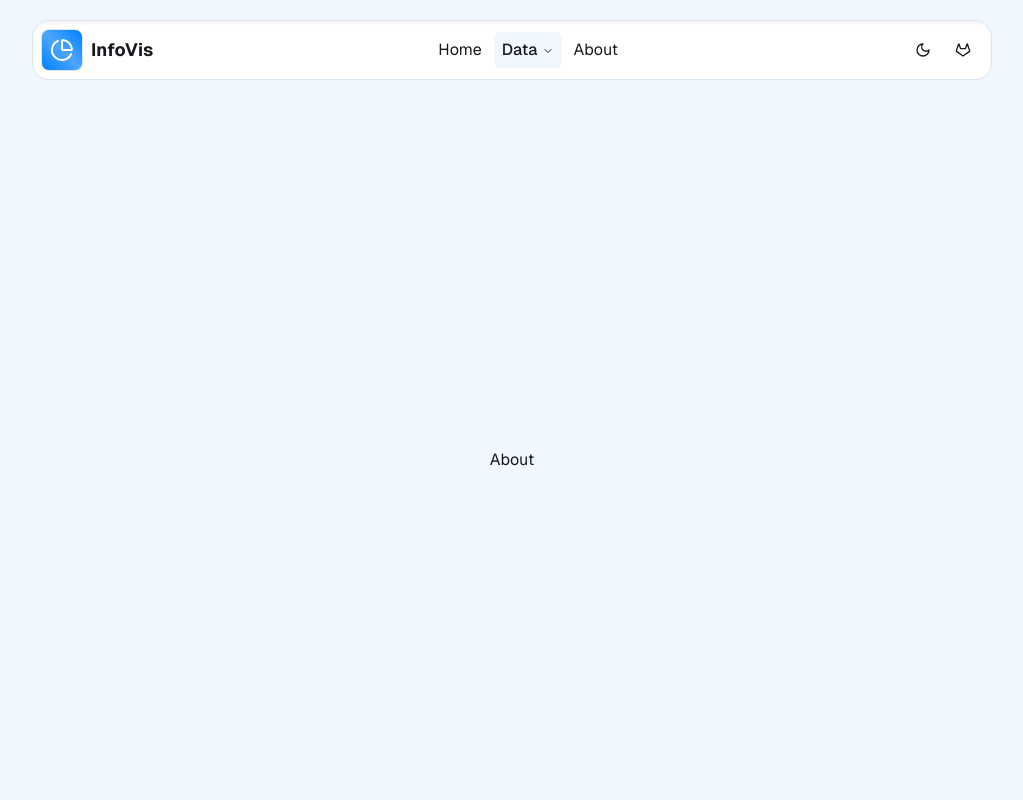
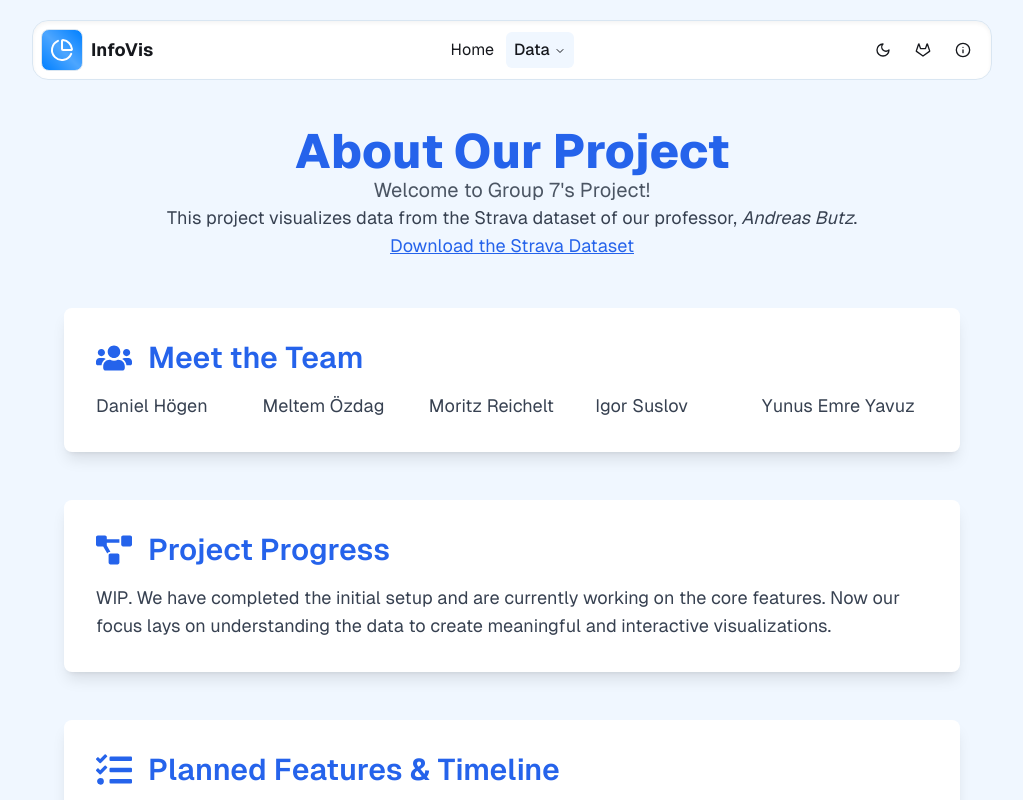
Before and after one commit to yunuseyvz/stravaviz, a Next.js app: page /about in a window 1280 px wide. Shown: the top 800 px of the page, without its empty margins (128-1151 px from the left). Built offline with nearby package versions, Linux system fonts and the light colour scheme.

Commit message:
build about page

```diff
--- a/package.json
+++ b/package.json
@@ -18,11 +18,13 @@
     "class-variance-authority": "^0.7.1",
     "clsx": "^2.1.1",
     "d3": "^7.9.0",
+    "framer-motion": "^11.13.3",
     "lucide-react": "^0.462.0",
     "next": "15.0.3",
     "next-themes": "^0.4.3",
     "react": "^18.3.0",
     "react-dom": "^18.3.0",
+    "react-icons": "^5.4.0",
     "tailwind-merge": "^2.5.5",
     "tailwindcss-animate": "^1.0.7"
   },
--- a/src/app/about/page.tsx
+++ b/src/app/about/page.tsx
@@ -1,9 +1,95 @@
-import D3Graph from "@/components/graph";
+import { FaProjectDiagram, FaUsers, FaTasks } from "react-icons/fa";
+import { MdDataUsage } from "react-icons/md";
+import BlurFade from "@/components/ui/blur-fade";
 
-export default function data0() {
+export default function About() {
   return (
-    <div className="flex items-center justify-center min-h-screen p-8 pb-20 sm:p-20">
-      About
+    <div className="flex flex-col items-center justify-center min-h-screen p-8 pb-20 sm:p-20 space-y-12 text-gray-900 dark:text-gray-100">
+      {/* Hero Section */}
+      <section className="w-full max-w-5xl text-center space-y-4">
+        <BlurFade>
+        <h1 className="text-5xl font-extrabold text-blue-600 dark:text-blue-400">
+          About Our Project
+        </h1>
+        <p className="text-xl text-gray-600 dark:text-gray-300">
+          Welcome to Group 7's Project!
+        </p>
+        <p className="text-lg text-gray-700 dark:text-gray-400">
+          This project visualizes data from the Strava dataset of our professor,
+          <span className="italic"> Andreas Butz</span>.
+        </p>
+        <a
+          href="http://www.cip.ifi.lmu.de/~oechsner/iv2425/Strava-export_47979926.zip"
+          target="_blank"
+          rel="noopener noreferrer"
+          className="text-blue-600 dark:text-blue-400 underline text-lg"
+        >
+          Download the Strava Dataset
+        </a>
+        </BlurFade>
+      </section>
+
+       {/* Team Section */}
+       <BlurFade delay={0.1} className="w-full max-w-4xl">
+       <section className="w-full max-w-4xl bg-white dark:bg-gray-800 shadow-lg rounded-lg p-8 space-y-4">
+        <div className="flex items-center space-x-4">
+          <FaUsers className="text-4xl text-blue-600 dark:text-blue-400" />
+          <h2 className="text-3xl font-semibold text-blue-600 dark:text-blue-400">
+            Meet the Team
+          </h2>
+        </div>
+        <ul className="grid grid-cols-1 sm:grid-cols-5 text-lg text-gray-700 dark:text-gray-300">
+          <li>Daniel Högen</li>
+          <li>Meltem Özdag</li>
+          <li>Moritz Reichelt</li>
+          <li>Igor Suslov</li>
+          <li>Yunus Emre Yavuz</li>
+        </ul>
+      </section>
+      </BlurFade>
+
+      {/* Project Progress Section */}
+      <BlurFade delay={0.2} className="w-full max-w-4xl">
+      <section className="w-full max-w-4xl bg-white dark:bg-gray-800 shadow-lg rounded-lg p-8 space-y-4">
+        <div className="flex items-center space-x-4">
+          <FaProjectDiagram className="text-4xl text-blue-600 dark:text-blue-400" />
+          <h2 className="text-3xl font-semibold text-blue-600 dark:text-blue-400">
+            Project Progress
+          </h2>
+        </div>
+        <p className="text-lg text-gray-700 dark:text-gray-300">
+          WIP. We have completed the initial setup and are currently working on the core features.
+          Now our focus lays on understanding the data to create meaningful and interactive visualizations.
+        </p>
+      </section>
+      </BlurFade>
+
+      {/* Features Section */}
+      <BlurFade delay={0.3} className="w-full max-w-4xl">
+      <section className= "bg-white dark:bg-gray-800 shadow-lg rounded-lg p-8 space-y-4">
+        <div className="flex items-center space-x-4">
+          <FaTasks className="text-4xl text-blue-600 dark:text-blue-400" />
+          <h2 className="text-3xl font-semibold text-blue-600 dark:text-blue-400">
+            Planned Features & Timeline
+          </h2>
+        </div>
+        <ul className="list-disc list-inside space-y-4 text-lg text-gray-700 dark:text-gray-300">
+          <li>
+            <strong>Soon: Basic Time / Activity Graph:</strong> Interactive graph
+            with filtering functionality.
+          </li>
+          <li>
+            <strong>Interactive Map:</strong> Visualizing the data on a map.
+          </li>
+          <li>
+            <strong>(Maybe) 3D Globe:</strong> An Interactive Activity Map.
+          </li>
+          <li>
+            <strong>...and more</strong>
+          </li>
+        </ul>
+      </section>
+      </BlurFade>
     </div>
   );
 }
--- a/src/app/layout.tsx
+++ b/src/app/layout.tsx
@@ -3,6 +3,7 @@ import localFont from "next/font/local";
 import "./globals.css";
 import { Navbar } from "../components/navbar";
 import { ThemeProvider } from "../components/theme-provider";
+import BlurFade from "../components/ui/blur-fade";
 
 const geistSans = localFont({
   src: "./fonts/GeistVF.woff",
@@ -36,7 +37,9 @@ export default function RootLayout({
             enableSystem
           >
         <Navbar />
+        <BlurFade>
         {children}
+        </BlurFade>
         </ThemeProvider>
       </body>
     </html>
--- a/src/app/page.tsx
+++ b/src/app/page.tsx
@@ -1,5 +1,6 @@
 import Image from "next/image";
 import D3Graph from "../components/graph";
+import BlurFade from "../components/ui/blur-fade";
 
 export default function Home() {
   return (
@@ -10,10 +11,10 @@ export default function Home() {
           Explore insightful visualizations of Strava data, created as part of our university project for InfoVis.
         </p>
       </header>
-
       <footer className="row-start-3 flex justify-between w-full px-6">
         <span>IV Gruppe 07 WS 2024/2025</span>
       </footer>
+
     </div>
   );
 }
--- a/src/components/navbar.tsx
+++ b/src/components/navbar.tsx
@@ -1,5 +1,5 @@
 "use client";
-import { ChevronsDown, Github, Menu, ChevronDown, Home, BarChart2, PieChart, Gitlab, Activity, Heart, Calendar } from "lucide-react";
+import { ChevronsDown, Github, Menu, ChevronDown, Home, BarChart2, PieChart, Gitlab, Activity, Heart, Calendar, Info } from "lucide-react";
 import React from "react";
 import {
   Sheet,
@@ -90,11 +90,6 @@ export const Navbar = () => {
               ))}
             </NavigationMenuContent>
           </NavigationMenuItem>
-          <NavigationMenuLink asChild>
-              <Link href="/about" className="text-base px-2 flex items-center hover:text-blue-500">
-                About
-              </Link>
-            </NavigationMenuLink>
         </NavigationMenuList>
       </NavigationMenu>
 
@@ -154,7 +149,7 @@ export const Navbar = () => {
       <div className="hidden lg:flex">
         <ToggleTheme />
 
-        <Button asChild size="sm" variant="ghost" aria-label="View on GitHub">
+        <Button asChild size="sm" variant="ghost" aria-label="View on GitLab">
           <Link
             aria-label="View on GitLab"
             href="https://gitlab.lrz.de/iv2425-projects/team-07"
@@ -163,6 +158,14 @@ export const Navbar = () => {
             <Gitlab className="size-5" />
           </Link>
         </Button>
+        <Button asChild size="sm" variant="ghost" aria-label="View on GitHub">
+          <Link
+            aria-label="About"
+            href="/about"
+          >
+            <Info className="size-5" />
+          </Link>
+        </Button>
       </div>
     </header>
   );
--- /dev/null
+++ b/src/components/ui/blur-fade.tsx
@@ -0,0 +1,67 @@
+"use client";
+
+import { useRef } from "react";
+import {
+  AnimatePresence,
+  motion,
+  useInView,
+  UseInViewOptions,
+  Variants,
+} from "framer-motion";
+
+type MarginType = UseInViewOptions["margin"];
+
+interface BlurFadeProps {
+  children: React.ReactNode;
+  className?: string;
+  variant?: {
+    hidden: { y: number };
+    visible: { y: number };
+  };
+  duration?: number;
+  delay?: number;
+  yOffset?: number;
+  inView?: boolean;
+  inViewMargin?: MarginType;
+  blur?: string;
+}
+
+export default function BlurFade({
+  children,
+  className,
+  variant,
+  duration = 0.4,
+  delay = 0,
+  yOffset = 6,
+  inView = false,
+  inViewMargin = "-50px",
+  blur = "6px",
+}: BlurFadeProps) {
+  const ref = useRef(null);
+  const inViewResult = useInView(ref, { once: true, margin: inViewMargin });
+  const isInView = !inView || inViewResult;
+  const defaultVariants: Variants = {
+    hidden: { y: yOffset, opacity: 0, filter: `blur(${blur})` },
+    visible: { y: -yOffset, opacity: 1, filter: `blur(0px)` },
+  };
+  const combinedVariants = variant || defaultVariants;
+  return (
+    <AnimatePresence>
+      <motion.div
+        ref={ref}
+        initial="hidden"
+        animate={isInView ? "visible" : "hidden"}
+        exit="hidden"
+        variants={combinedVariants}
+        transition={{
+          delay: 0.04 + delay,
+          duration,
+          ease: "easeOut",
+        }}
+        className={className}
+      >
+        {children}
+      </motion.div>
+    </AnimatePresence>
+  );
+}
```
Also changed, not shown: 1 other file (tests, documents, lock files or other folders).
